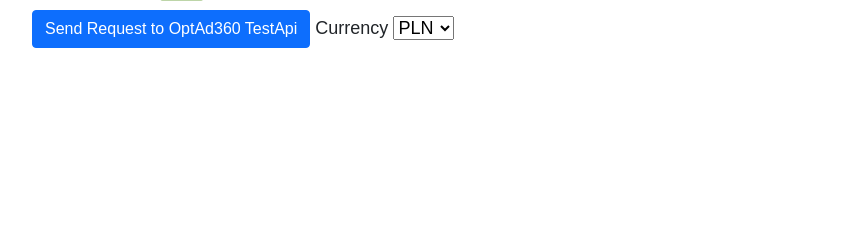
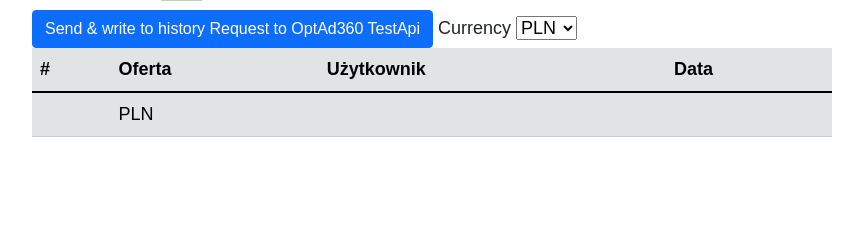
Before and after one commit to Emihilus/Emihilus-apiOptApp, a Symfony app: template templates/main/index.html.twig in a window 1280 px wide. Shown: the part 64-304 px from the top of the page, without its empty margins (208-1071 px from the left). Run offline with Twig, Linux system fonts and the light colour scheme; the template is opened without the code that fills it, so the values that code supplies are empty; some libraries are stand-ins or nearby versions.

Commit message:
AUTOCOMMIT: 08-10-2021_00:37:36

```diff
--- a/templates/main/index.html.twig
+++ b/templates/main/index.html.twig
@@ -11,14 +11,38 @@
 <div class="example-wrapper">
     <h1>Hello {{ controller_name }}! ✅</h1>
 
-    <button class="btn btn-primary" onclick="request()">Send Request to OptAd360 TestApi</button> <label for="sel">Currency</label>
+    <button class="btn btn-primary" onclick="request()">Send & write to history Request to OptAd360 TestApi</button> <label for="sel">Currency</label>
 	<select name="sel" id="select" onchange="processChange()">
 		<option selected value="1">PLN</option>
 		<option value="2">EUR</option>
 		<option value="3">USD</option>
-		<option value="4">GBP</option>
 	</select>
-    <p id="output"> </p>
+
+
+
+
+<table class="table table-secondary table-hover">
+  <theadclass="thead-dark">
+    <tr>
+      <th scope="col">#</th>
+      <th scope="col">Oferta</th>
+      <th scope="col">Użytkownik</th>
+      <th class="d-none d-sm-table-cell" scope="col">Data</th>
+    </tr>
+  </thead>
+  <tbody id="hed">
+    {# {% for offer in auction.offers|filter(offer => offer.byUser != null) %} #}
+        <tr {#% if loop.index == 1 %}class="table-warning"{% endif %#}>
+            <th class="throw" scope="row">{#{ loop.index }#}</th>
+            <td>{#{offer.value/100}#} PLN</td>
+            <td>{#{offer.byUser.username}#}</td>
+            <td class="d-none d-sm-table-cell">{#{offer.createdAt|date('H:m d-m-Y')}#}</td>
+        </tr>
+    {#% endfor %#}
+  </tbody>
+</table>
+
+
 </div>
 {% endblock %}
 
@@ -38,7 +62,7 @@
 		})
 	.done(res =>
 	{
-		console.log(res);
+		console.log(JSON.parse(res));
         $("#output").html(res)
 		/*if(res.result == 1)
 		{
```
